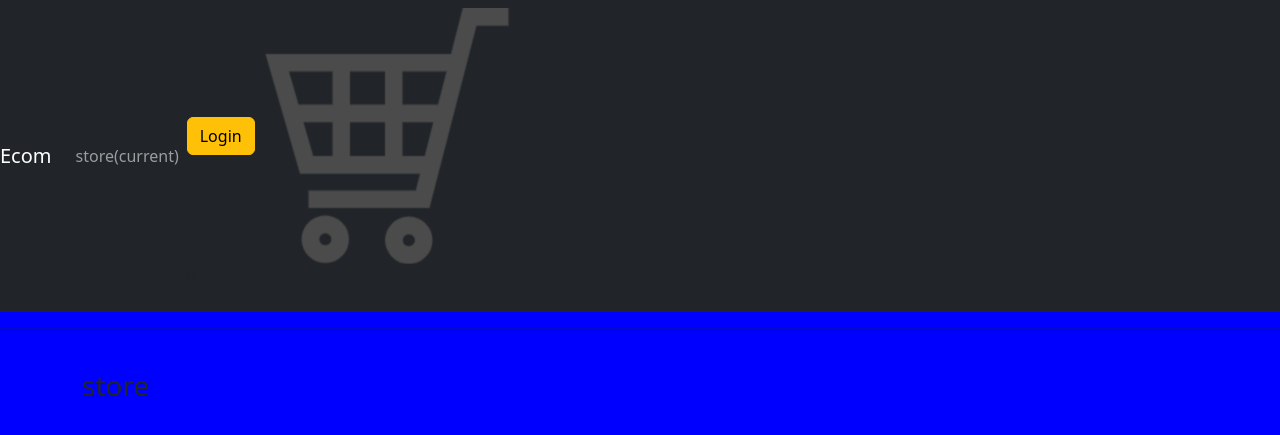
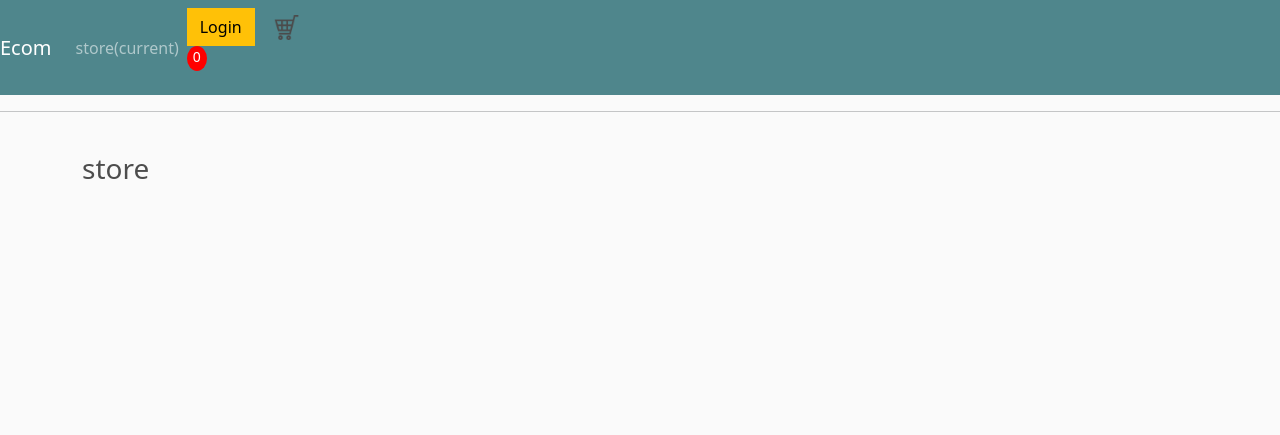
Before and after one commit to hitomi249/ecommerce, a Django app: page / in a window 1280 px wide. Shown: the top 435 px of the page. Run offline with Django 5.2, Linux system fonts and the light colour scheme.

Commit message:
cssをカスタマイズ

```diff
--- a/static/css/main.css
+++ b/static/css/main.css
@@ -1,3 +1,82 @@
-body {
-    background-color: blue;
+
+body{
+	background-color: hsl(0, 0%, 98%);
 }
+h1,h2,h3,h4,h5,h6{
+	color:hsl(0, 0%, 30%);
+}
+.box-element{
+	box-shadow:hsl(0, 0%, 80%) 0 0 16px;
+	background-color: #fff;
+	border-radius: 4px;
+	padding: 10px;
+}
+.thumbnail{
+	width: 100%;
+	height: 200px;
+	-webkit-box-shadow: -1px -3px 5px -2px rgba(214,214,214,1);
+   -moz-box-shadow: -1px -3px 5px -2px rgba(214,214,214,1);
+   box-shadow: -1px -3px 5px -2px rgba(214,214,214,1);
+}
+.product{
+	border-radius: 0 0 4px 4px;
+}
+.bg-dark{
+	background-color: #4f868c!important;
+}
+#cart-icon{
+	width:25px;
+	display: inline-block;
+	margin-left: 15px;
+}
+#cart-total{
+	display: block;
+	text-align: center;
+	color:#fff;
+	background-color: red;
+	width: 20px;
+	height: 25px;
+	border-radius: 50%;
+	font-size: 14px;
+}
+.col-lg-4, .col-lg-6, .col-lg-8, .col-lg-12{
+	margin-top: 10px;
+}
+.btn{
+	border-radius: 0;
+}
+.row-image{
+	width: 100px;
+}
+.form-field{
+	width:250px;
+	display: inline-block;
+	padding: 5px;
+}
+.cart-row{
+	display: flex;
+   align-items: flex-stretch;
+   padding-bottom: 10px;
+   margin-bottom: 10px;
+   border-bottom: 1px solid #ececec;
+}
+.quantity{
+	display: inline-block;
+	font-weight: 700;
+	padding-right:10px;
+
+}
+.chg-quantity{
+	width: 12px;
+	cursor: pointer;
+	display: block;
+	margin-top: 5px;
+	transition:.1s;
+}
+.chg-quantity:hover{
+	opacity: .6;
+}
+
+.hidden{
+	display: none!important;
+}
```
